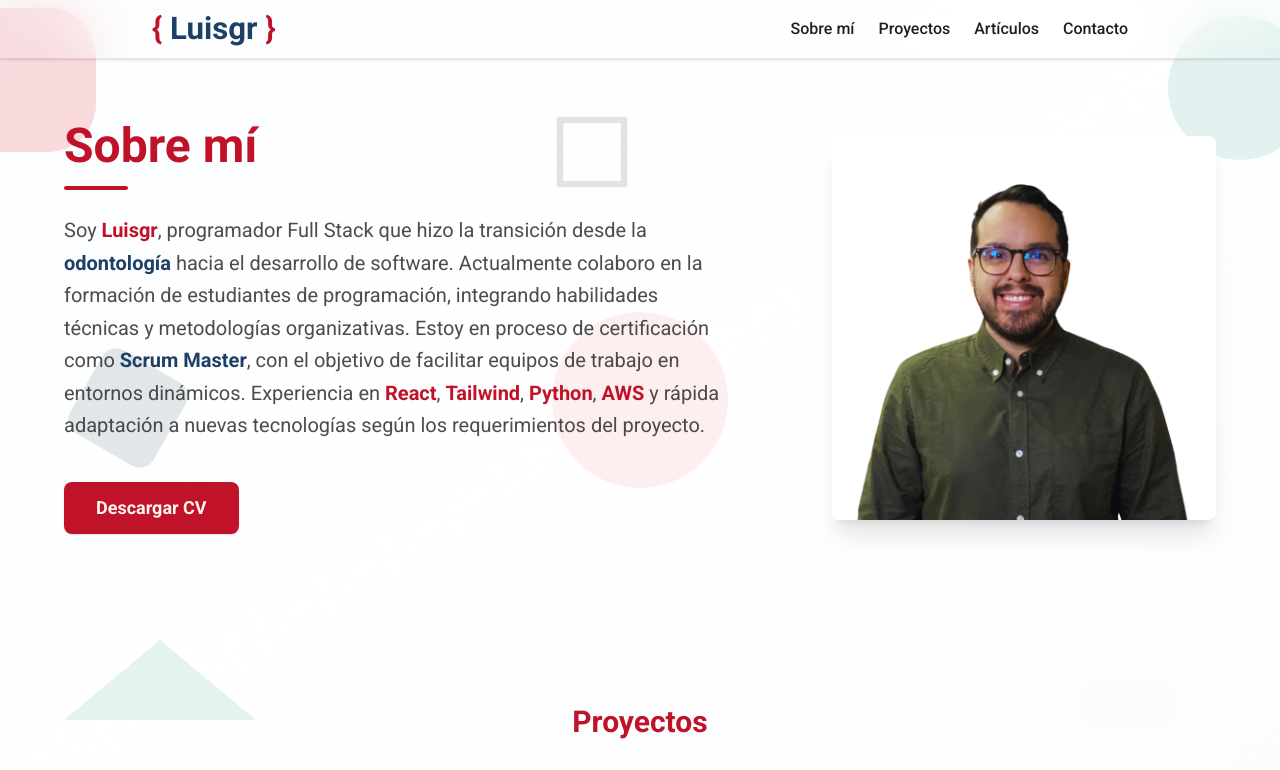
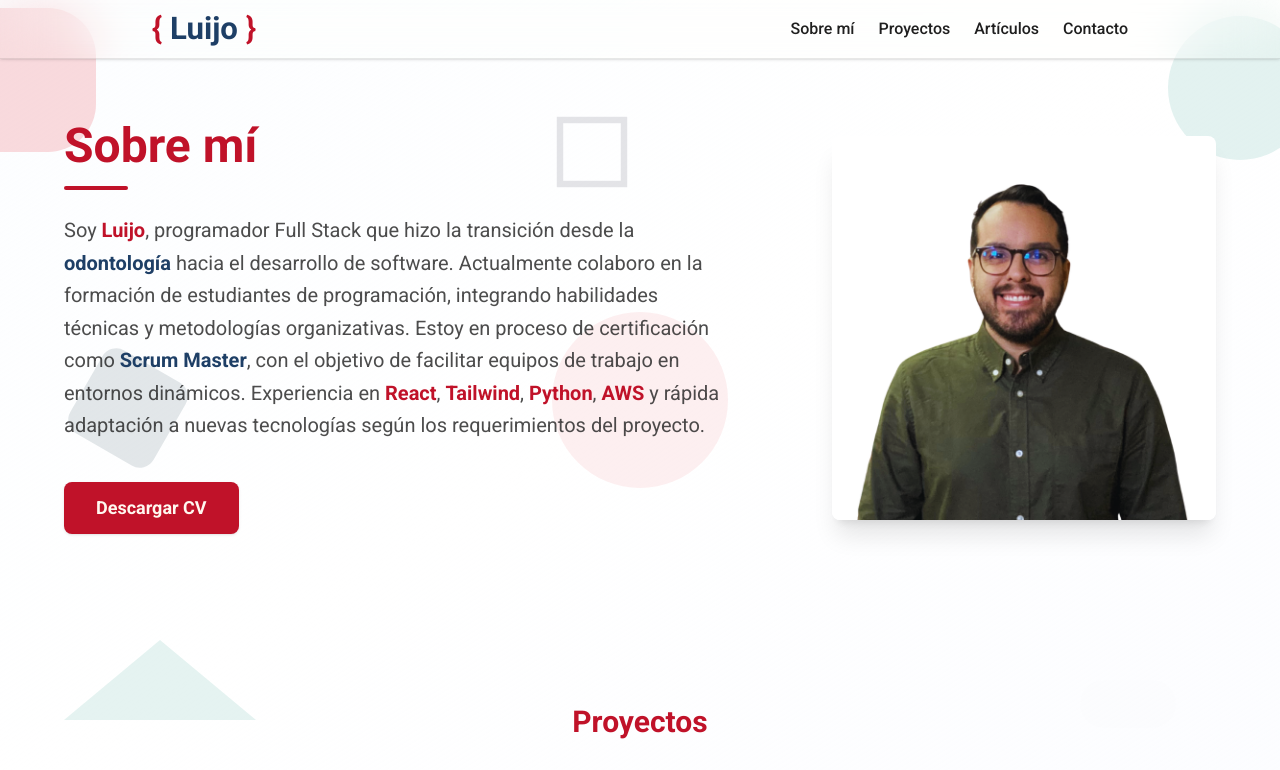
Before and after one commit to Luisgr10/portfolio, a React (Vite) app: page / in a window 1280 px wide. Shown: the top 770 px of the page. Built offline with nearby package versions, Linux system fonts and the light colour scheme; no server answers.

Commit message:
refactor: Cambiar solo el texto visible de 'Luisgr' por 'Luijo' (enlaces no modificados)

```diff
--- a/src/components/About.tsx
+++ b/src/components/About.tsx
@@ -14,7 +14,7 @@ const About: React.FC = () => {
           <h1 className="text-3xl md:text-5xl font-bold text-primary mb-4">Sobre mí</h1>
           <div className="w-16 h-1 bg-primary rounded-full mb-6 mx-auto md:mx-0" />
           <p className="text-dark/80 mb-8 leading-relaxed text-lg md:text-xl max-w-2xl">
-            Soy <span className="font-semibold text-primary">Luisgr</span>, programador Full Stack que hizo la transición desde la <span className="font-semibold text-secondary">odontología</span> hacia el desarrollo de software. Actualmente colaboro en la formación de estudiantes de programación, integrando habilidades técnicas y metodologías organizativas. Estoy en proceso de certificación como <span className="font-semibold text-secondary">Scrum Master</span>, con el objetivo de facilitar equipos de trabajo en entornos dinámicos. Experiencia en <span className="font-semibold text-primary">React</span>, <span className="font-semibold text-primary">Tailwind</span>, <span className="font-semibold text-primary">Python</span>, <span className="font-semibold text-primary">AWS</span> y rápida adaptación a nuevas tecnologías según los requerimientos del proyecto.
+            Soy <span className="font-semibold text-primary">Luijo</span>, programador Full Stack que hizo la transición desde la <span className="font-semibold text-secondary">odontología</span> hacia el desarrollo de software. Actualmente colaboro en la formación de estudiantes de programación, integrando habilidades técnicas y metodologías organizativas. Estoy en proceso de certificación como <span className="font-semibold text-secondary">Scrum Master</span>, con el objetivo de facilitar equipos de trabajo en entornos dinámicos. Experiencia en <span className="font-semibold text-primary">React</span>, <span className="font-semibold text-primary">Tailwind</span>, <span className="font-semibold text-primary">Python</span>, <span className="font-semibold text-primary">AWS</span> y rápida adaptación a nuevas tecnologías según los requerimientos del proyecto.
           </p>
           <a
             href={cvPdf}
@@ -30,7 +30,7 @@ const About: React.FC = () => {
             {/* Imagen de perfil sin fondo blanco, solo sombra */}
             <img
               src={profileImage}
-              alt="Luisgr - Programador Full Stack"
+              alt="Luijo - Programador Full Stack"
               className="w-64 h-64 md:w-96 md:h-96 rounded-lg object-cover shadow-xl z-10 animate-fade-in"
               style={{ animationDelay: '0.2s', background: 'transparent' }}
             />
--- a/src/components/Logo.tsx
+++ b/src/components/Logo.tsx
@@ -9,7 +9,7 @@ const Logo = ({ size = 120 }) => (
   >
     <text fontFamily="Roboto, Arial, sans-serif" fontWeight="bold" fontSize="22" y="19">
       <tspan fill="#C01229">{'{ '}</tspan>
-      <tspan fill="#1E3F66">Luisgr</tspan>
+      <tspan fill="#1E3F66">Luijo</tspan>
       <tspan fill="#C01229">{' }'}</tspan>
     </text>
   </svg>
```
